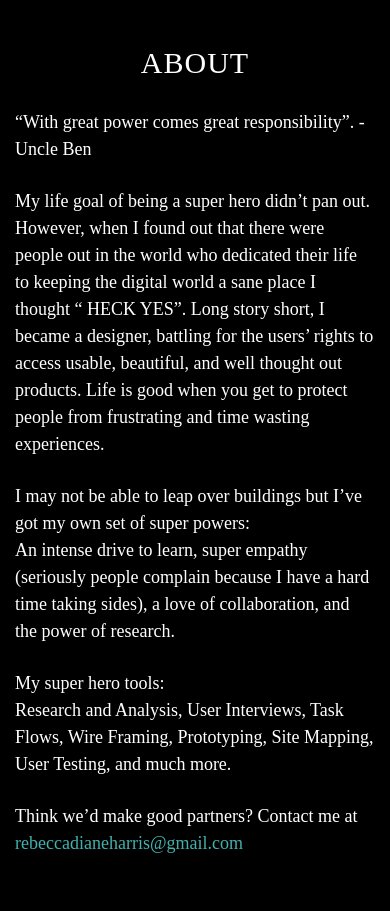
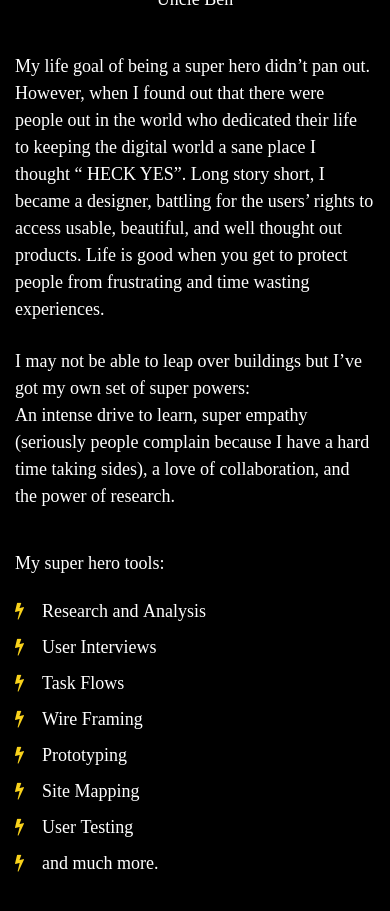
Before and after one commit to rensramos/becbec1.github.io, a Jekyll site: the page built from index.html, in a window 390 px wide and 1400 px high, cut to the strip 485-1396 px from the top of the window. Built offline with Jekyll 4.4.1, drawn with Linux system fonts in a browser that asks for light colours.

Commit message:
Fix layout of about section
* Make about section 2 columns
* Add lightning bolt list in about section
* Add largePadding class names
* Change Results to Outcome
* Fix padding on Outcome section on jmom

```diff
--- a/_layouts/default.html
+++ b/_layouts/default.html
@@ -14,13 +14,13 @@
     <!-- Bootstrap Core CSS -->
     <link href="{{site.baseurl}}/bower_components/bootstrap/dist/css/bootstrap.min.css" rel="stylesheet">
 
-    <!-- Custom CSS -->
-    <link href="{{site.baseurl}}/assets/css/styles.css" rel="stylesheet">
-
     <!-- Custom Fonts -->
     <link href="{{site.baseurl}}/bower_components/font-awesome/css/font-awesome.min.css" rel="stylesheet" type="text/css">
     <link href="http://fonts.googleapis.com/css?family=Lora:400,700,400italic,700italic" rel="stylesheet" type="text/css">
     <link href="http://fonts.googleapis.com/css?family=Montserrat:400,700" rel="stylesheet" type="text/css">
+
+    <!-- Custom CSS -->
+    <link href="{{site.baseurl}}/assets/css/styles.css" rel="stylesheet">
 
     <script src="https://use.typekit.net/mpp7ssy.js"></script>
     <script>try{Typekit.load({ async: true });}catch(e){}</script>
--- a/assets/css/styles.css
+++ b/assets/css/styles.css
@@ -58,12 +58,8 @@
     line-height: 1.5;
 }
 
-@media(min-width:768px) {
-    p {
-        margin: 0 0 30px;
-        font-size: 20px;
-        line-height: 1.6;
-    }
+p.centered {
+    text-align: center;
 }
 
 img {
@@ -82,6 +78,10 @@
 a:focus {
     text-decoration: none;
     color: #42B2AE;
+}
+
+.yellow {
+    color: #F9D21B;
 }
 
 section.post {
@@ -313,6 +313,21 @@
     margin-top: 0;
 }
 
+.fa-ul {
+    margin-left: 0;
+}
+.fa-ul li {
+    display: block;
+    margin-bottom: 1em;
+    font-size: 18px;
+}
+.fa-bolt::before {
+    color: #F9D21B;
+}
+.fa-ul li:before {
+    margin-right: 1em;
+}
+
 @media(max-width:1199px) {
     ul.banner-social-buttons {
         margin-top: 15px;
@@ -372,10 +387,6 @@
     align-items: center;
 }
 
-.row {
-    padding-top: 50px;
-    padding-bottom: 50px;
-}
 .row h2 {
     text-align: center;
 }
@@ -426,28 +437,12 @@
     background-position: left top;
 }
 
-.resultsImageScroll {
-    height: 400px;
-    width: 96%;
-    padding-left: 4%;
-    overflow: scroll;
-}
-
 @media(max-width:653px) {
     .resultsImage {
         height: 300px;
         padding-top: 20%;
         margin-bottom: 50px;
     }
-
-    .resultsImageScroll {
-        height: 300px;
-        width: 97%;
-        padding-left: 4%;
-    }
-}
-.resultsRow .resultsImageScroll img {
-    border: inherit;
 }
 
 img.floatRight {
@@ -457,7 +452,7 @@
     margin-bottom: 20px;
 }
 img.rounded {
-    border-radius: 20px;
+    border-radius: 10px;
 }
 h1.brand-heading {
     margin-bottom: 0px;
@@ -489,7 +484,21 @@
 .resultsRow img {
     border: 1px solid #CCC;
 }
-.row .row {
-    padding-top: 0;
-    padding-bottom: 0;
+.col-lg-1,
+.col-lg-2,
+.col-lg-3,
+.col-lg-4,
+.col-lg-5,
+.col-lg-6,
+.col-lg-7,
+.col-lg-8,
+.col-lg-9,
+.col-lg-10,
+.col-lg-11,
+.col-lg-12 {
+    margin-bottom: 40px;
 }
+.largePadding {
+    padding-top: 50px;
+    padding-bottom: 50px;
+}
--- a/index.html
+++ b/index.html
@@ -20,16 +20,37 @@
 
 <section id="about" class="container content-section">
 	<div class="row">
-		<div class="col-lg-8 col-lg-offset-2">
-			<h2>About</h2>
-			<p>“With great power comes great responsibility”. - Uncle Ben</p>
-			<p>My life goal of being a super hero didn’t pan out. However, when I found out that there were people out in the world who dedicated their life to keeping the digital world a sane place I thought “ HECK YES”. Long story short, I became a designer, battling for the users’ rights to access usable, beautiful, and well thought out products. Life is good when you get to protect people from frustrating and time wasting experiences.</p>
-
-			<p>I may not be able to leap over buildings but I’ve got my own set of super powers:<br/>An intense drive to learn, super empathy (seriously people complain because I have a hard time taking sides), a love of collaboration, and the power of research.</p>
-			<p>My super hero tools:<br/>
-			Research and Analysis, User Interviews, Task Flows, Wire Framing, Prototyping, Site Mapping, User Testing, and much more.</p>
-
-			<p>Think we’d make good partners? Contact me at <a href="mailto:rebeccadianeharris@gmail.com">rebeccadianeharris@gmail.com</a></p>
+		<div class="col-lg-10 col-lg-offset-1">
+			<h2 class="yellow">About</h2>
+				<div class="row">
+					<div class="col-lg-12">
+						<p class="centered">“With great power comes great responsibility”. - Uncle Ben</p>
+					</div>
+				</div>
+				<div class="row">
+					<div class="col-lg-7">
+						<p>My life goal of being a super hero didn’t pan out. However, when I found out that there were people out in the world who dedicated their life to keeping the digital world a sane place I thought “ HECK YES”. Long story short, I became a designer, battling for the users’ rights to access usable, beautiful, and well thought out products. Life is good when you get to protect people from frustrating and time wasting experiences.</p>
+						<p>I may not be able to leap over buildings but I’ve got my own set of super powers:<br/>An intense drive to learn, super empathy (seriously people complain because I have a hard time taking sides), a love of collaboration, and the power of research.</p>
+					</div>
+					<div class="col-lg-4 col-lg-offset-1 col-sm-12 col-xs-8">
+						<p>My super hero tools:</p>
+						<ul class="fa-ul">
+							<li class="fa fa-bolt">Research and Analysis</li>
+							<li class="fa fa-bolt">User Interviews</li>
+							<li class="fa fa-bolt">Task Flows</li>
+							<li class="fa fa-bolt">Wire Framing</li>
+							<li class="fa fa-bolt">Prototyping</li>
+							<li class="fa fa-bolt">Site Mapping</li>
+							<li class="fa fa-bolt">User Testing</li>
+							<li class="fa fa-bolt">and much more.</li>
+						</ul>
+					</div>
+				</div>
+				<div class="row">
+					<div class="col-lg-12">
+						<p class="centered">Think we’d make good partners? Contact me at <a href="mailto:rebeccadianeharris@gmail.com">rebeccadianeharris@gmail.com</a></p>
+					</div>
+				</div>
 		</div>
 	</div>
 </section>
@@ -37,7 +58,7 @@
 <section id="work" class="container content-section text-center">
 	<div class="row">
 		<div class="col-lg-8 col-lg-offset-2">
-			<h2>Work</h2>
+			<h2 class="yellow">Work</h2>
 			{% for work in site.work %}
 				<div class="row projectRow vertical-align">
 					{% assign loopindex = forloop.index | modulo: 2 %}
```
Also changed, not shown: _work/desklogic.html (+5 -5 lines), _work/jmom.html (+11 -5 lines), _work/pulseband.html (+5 -5 lines).
